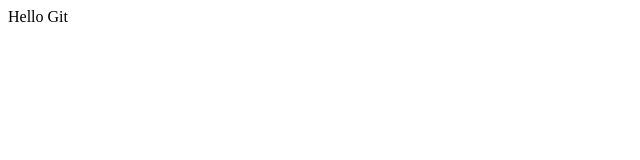
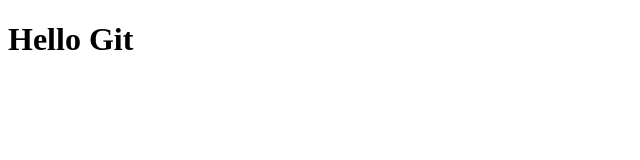
Before and after one commit to kropachev-pi145/project, a plain HTML site: page index.html in a window 1280 px wide. Shown: the whole page, without its empty margins (0-640 px from the left). Drawn offline with Linux system fonts and the light colour scheme.

Commit message:
2 commit

```diff
--- a/index.html
+++ b/index.html
@@ -5,6 +5,6 @@
 	<title>Git</title>
 </head>
 <body>
-	Hello Git
+	<h1>Hello Git</h1>
 </body>
 </html>
```
